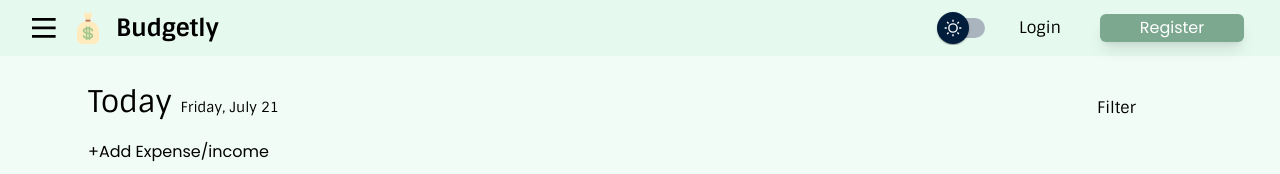
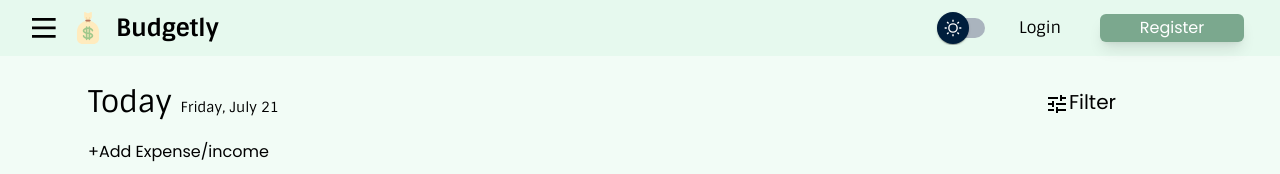
Before and after one commit to AndiRaihan/budgetly-frontend, a React (Vite) app: page / in a window 1280 px wide. Shown: the top 174 px of the page. Built offline with nearby package versions, Linux system fonts and the light colour scheme.

Commit message:
Finished

```diff
--- a/src/pages/Budgeting.tsx
+++ b/src/pages/Budgeting.tsx
@@ -4,10 +4,12 @@ import { RootState } from "../redux/store";
 import CurrentPage from "../utils/CurrentPage";
 import BudgetingForm from "../components/BudgetingForm";
 import BudgetingBar from "../components/BudgetingBar";
+import { Switch } from "@mui/material";
 
 export default function Budgeting({ translate, changeCurrentPage }: PageProps) {
   changeCurrentPage(CurrentPage.Budgeting);
   const [showForm, setShowForm] = useState(false);
+  const [isPercentage, setIsPercentage] = useState(false);
   const { darkMode } = useSelector((state: RootState) => state);
 
   const currentDate = new Date();
@@ -31,7 +33,14 @@ export default function Budgeting({ translate, changeCurrentPage }: PageProps) {
           Today <span className="text-sm">{formattedDate}</span>
         </h1>
         {/* TODO: Ubah jadi dropdown Switch  */}
-        <h1>Switch</h1>
+        <div>
+          <span className="text-xl">%</span>
+          <Switch
+            checked={isPercentage}
+            onChange={() => setIsPercentage((prev) => !prev)}
+          />
+          <span className="text-xl">$</span>
+        </div>
       </div>
       <BudgetingForm showForm={showForm} setShowForm={setShowForm} />
       <button
--- a/src/pages/Home.tsx
+++ b/src/pages/Home.tsx
@@ -4,10 +4,12 @@ import { RootState } from "../redux/store.ts";
 import CurrentPage from "../utils/CurrentPage.tsx";
 import TrackingForm from "../components/TrackingForm.tsx";
 import TrackingBar from "../components/TrackingBar.tsx";
+import TuneIcon from "@mui/icons-material/Tune";
 
 export default function Home({ translate, changeCurrentPage }: PageProps) {
   changeCurrentPage(CurrentPage.Tracking);
   const [showForm, setShowForm] = useState(false);
+  const [isDropdownOpen, setIsDropdownOpen] = useState(false);
   const { darkMode } = useSelector((state: RootState) => state);
 
   const currentDate = new Date();
@@ -30,8 +32,41 @@ export default function Home({ translate, changeCurrentPage }: PageProps) {
         <h1 className="text-3xl">
           Today <span className="text-sm">{formattedDate}</span>
         </h1>
-        {/* TODO: Ubah jadi dropdown filter */}
-        <h1>Filter</h1>
+        <div className="relative z-50">
+          <button
+            className="flex items-center justify-center text-xl z-20 py-1 px-5 hover:bg-background-light-200"
+            onClick={() => setIsDropdownOpen((prev) => !prev)}
+          >
+            <span>
+              <TuneIcon />
+            </span>
+            Filter
+          </button>
+
+          <div
+            className={`transition-all duration-300 ${
+              isDropdownOpen ? "max-h-60" : "max-h-0"
+            } absolute top-10 left-0 bg-background-light-300 -z-50 rounded-2xl shadow w-44 overflow-hidden`}
+          >
+            <ul className="pb-2 pt-2 ">
+              <li
+                className={`hover:bg-background-light-200 text-blackpx-4 hover:cursor-pointer px-4 py-2`}
+              >
+                Opsi 1
+              </li>
+              <li
+                className={`hover:bg-background-light-200 text-blackpx-4 hover:cursor-pointer px-4 py-2`}
+              >
+                Opsi 2
+              </li>
+              <li
+                className={`hover:bg-background-light-200 text-blackpx-4 hover:cursor-pointer px-4 py-2`}
+              >
+                Opsi 3
+              </li>
+            </ul>
+          </div>
+        </div>
       </div>
       <TrackingForm showForm={showForm} setShowForm={setShowForm} />
       <button
```
